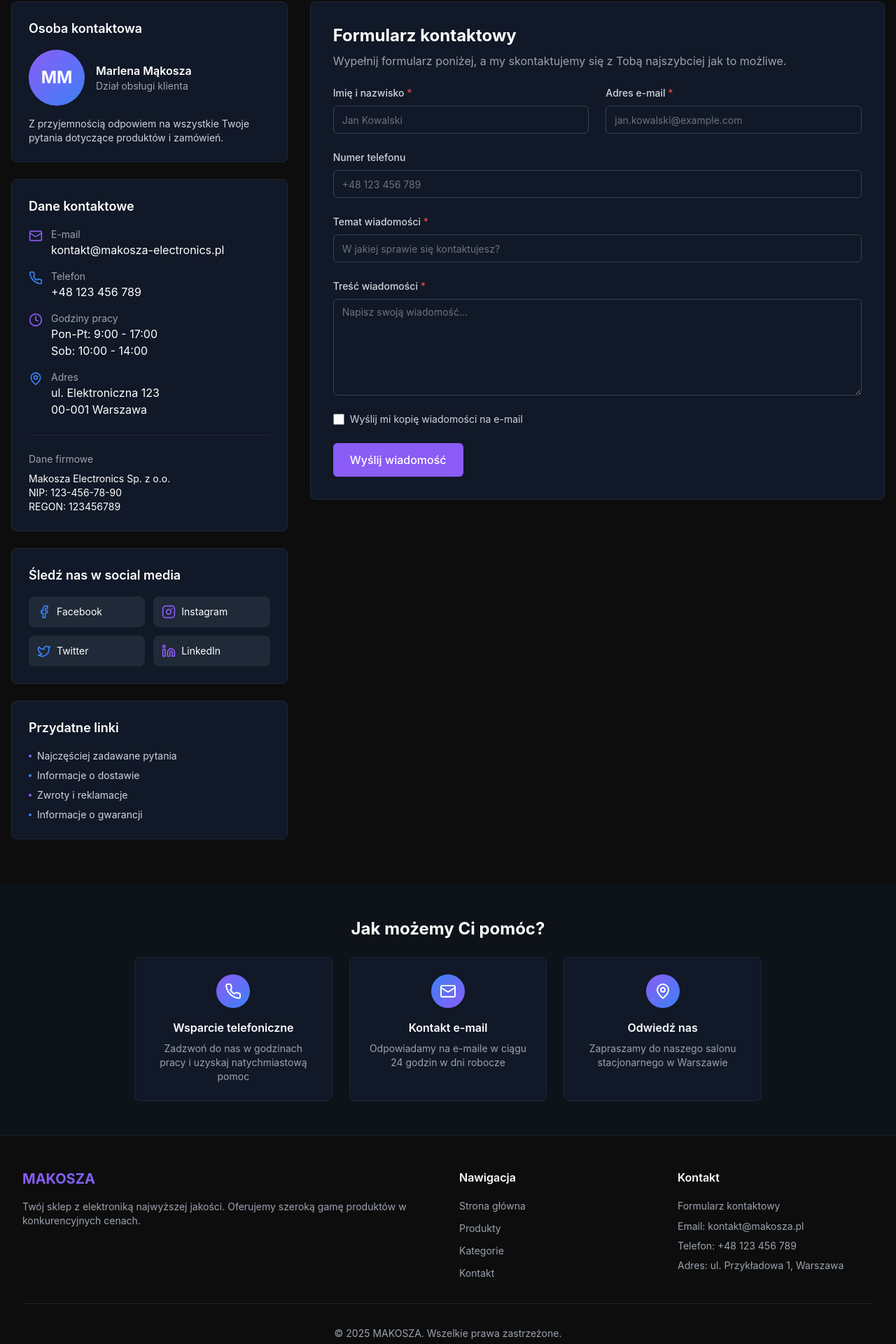
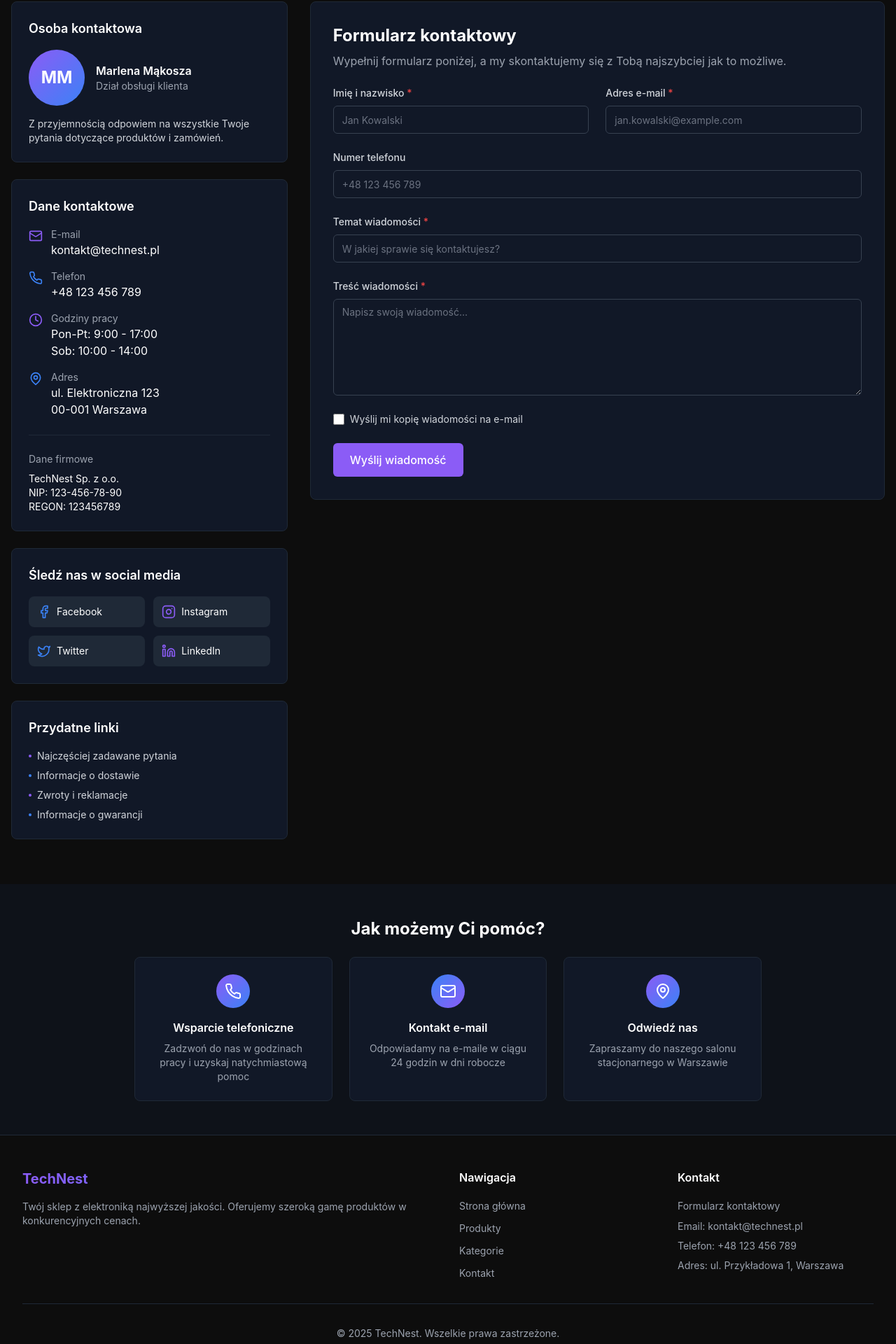
Before and after one commit to MarlenaMakosza/UNI_store-webpage, a Next.js app in the folder frontend/: page /projects/internet-marketing/contact in a window 1280 px wide. Shown: the part 407-2327 px from the top of the page at 70% size. Built offline with nearby package versions, Linux system fonts and the light colour scheme.

Commit message:
refactor: Rebrand store from MAKOSZA to TechNest

```diff
--- a/frontend/src/app/contact/page.tsx
+++ b/frontend/src/app/contact/page.tsx
@@ -3,7 +3,7 @@ import { Mail, Phone, MapPin, Facebook, Instagram, Twitter, Linkedin, Clock } fr
 import Image from 'next/image';
 
 export const metadata = {
-  title: 'Kontakt - Makosza Electronics',
+  title: 'Kontakt - TechNest',
   description: 'Skontaktuj się z nami. Jesteśmy dostępni od poniedziałku do piątku w godzinach 9:00-17:00.',
 };
 
@@ -60,10 +60,10 @@ export default function ContactPage() {
                     <div>
                       <p className="text-sm text-gray-400">E-mail</p>
                       <a
-                        href="mailto:kontakt@makosza-electronics.pl"
+                        href="mailto:kontakt@technest.pl"
                         className="text-white hover:text-neon-violet transition-colors"
                       >
-                        kontakt@makosza-electronics.pl
+                        kontakt@technest.pl
                       </a>
                     </div>
                   </div>
@@ -102,7 +102,7 @@ export default function ContactPage() {
 
                 <div className="mt-6 pt-6 border-t border-gray-800">
                   <p className="text-sm text-gray-400 mb-2">Dane firmowe</p>
-                  <p className="text-white text-sm">Makosza Electronics Sp. z o.o.</p>
+                  <p className="text-white text-sm">TechNest Sp. z o.o.</p>
                   <p className="text-white text-sm">NIP: 123-456-78-90</p>
                   <p className="text-white text-sm">REGON: 123456789</p>
                 </div>
--- a/frontend/src/app/layout.tsx
+++ b/frontend/src/app/layout.tsx
@@ -5,7 +5,7 @@ import Footer from '@/components/layout/Footer';
 import ThemeScript from '@/components/ui/ThemeScript';
 
 export const metadata: Metadata = {
-  title: 'MAKOSZA - Sklep z elektroniką',
+  title: 'TechNest - Sklep z elektroniką',
   description: 'Twój sklep z elektroniką najwyższej jakości. Oferujemy szeroką gamę produktów w konkurencyjnych cenach.',
 };
 
--- a/frontend/src/components/layout/Footer.tsx
+++ b/frontend/src/components/layout/Footer.tsx
@@ -9,7 +9,7 @@ export default function Footer() {
         <div className="grid grid-cols-1 md:grid-cols-4 gap-8">
           <div className="col-span-1 md:col-span-2">
             <h3 className="text-xl font-bold bg-gradient-to-r from-neon-violet to-electric-blue bg-clip-text text-transparent mb-4">
-              MAKOSZA
+              TechNest
             </h3>
             <p className="text-gray-400 text-sm">
               Twój sklep z elektroniką najwyższej jakości.
@@ -51,7 +51,7 @@ export default function Footer() {
                   Formularz kontaktowy
                 </Link>
               </li>
-              <li className="text-gray-400 text-sm">Email: kontakt@makosza.pl</li>
+              <li className="text-gray-400 text-sm">Email: kontakt@technest.pl</li>
               <li className="text-gray-400 text-sm">Telefon: +48 123 456 789</li>
               <li className="text-gray-400 text-sm">Adres: ul. Przykładowa 1, Warszawa</li>
             </ul>
@@ -60,7 +60,7 @@ export default function Footer() {
 
         <div className="border-t border-gray-800 mt-8 pt-8 text-center">
           <p className="text-gray-400 text-sm">
-            &copy; {currentYear} MAKOSZA. Wszelkie prawa zastrzeżone.
+            &copy; {currentYear} TechNest. Wszelkie prawa zastrzeżone.
           </p>
         </div>
       </div>
--- a/frontend/src/components/layout/Header.tsx
+++ b/frontend/src/components/layout/Header.tsx
@@ -11,7 +11,7 @@ export default function Header() {
           <div className="flex items-center">
             <Link href="/" className="flex items-center space-x-2">
               <span className="text-2xl font-bold bg-gradient-to-r from-neon-violet to-electric-blue bg-clip-text text-transparent">
-                MAKOSZA
+                TechNest
               </span>
             </Link>
           </div>
```
